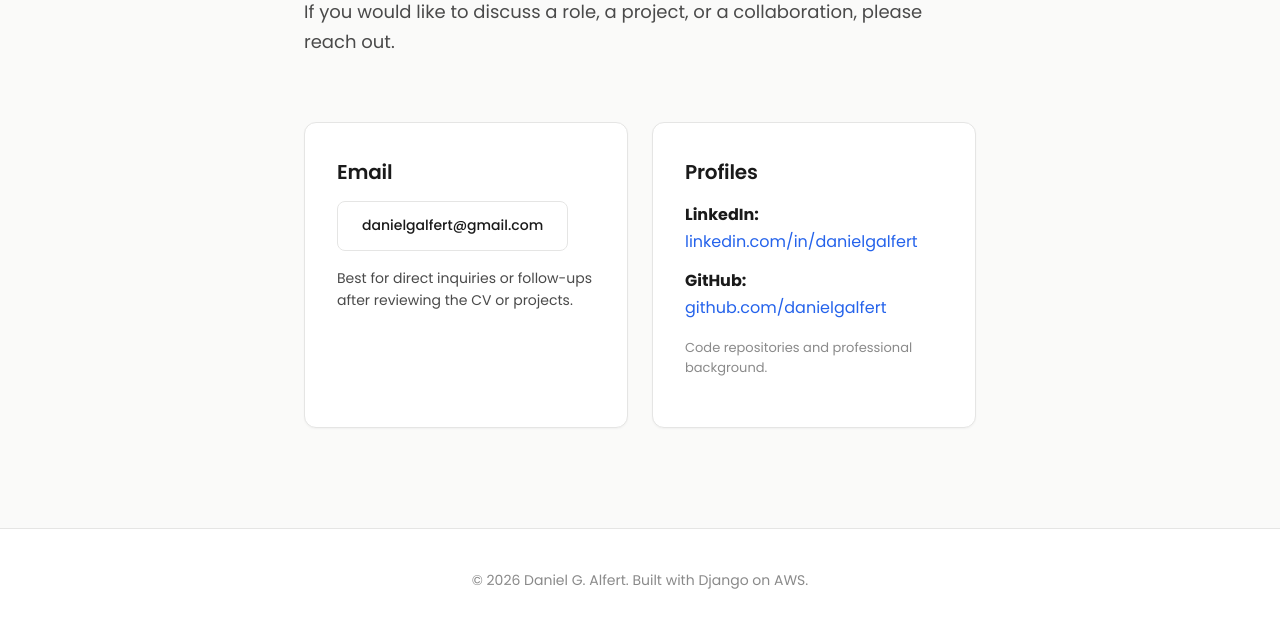
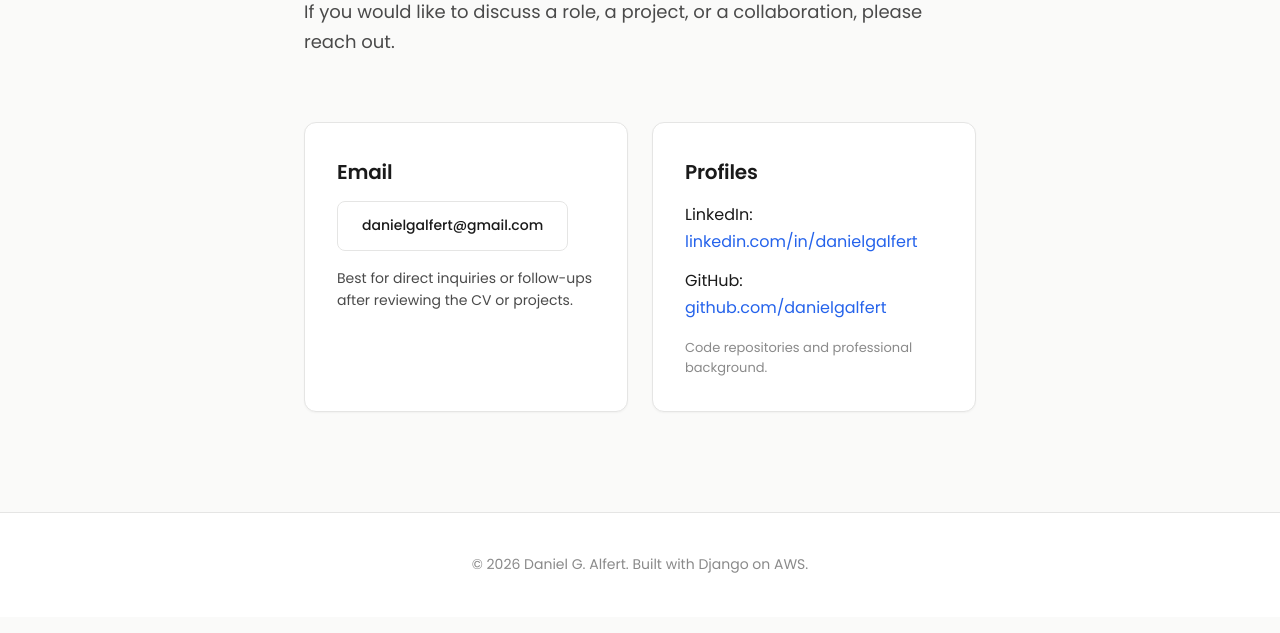
Before and after one commit to danielgalfert/personal-website, a Django app: page /contact/ in a window 1280 px wide. Shown: the part 274-907 px from the top of the page. After the commit the page ends 847 px from the top, so only its background shows below. Run offline with Django 5.2, Linux system fonts and the light colour scheme.

Commit message:
Add normalize

```diff
--- a/personal_site/static/css/app.css
+++ b/personal_site/static/css/app.css
@@ -1,3 +1,59 @@
+/* =========================================================
+   Eric Meyer's CSS Reset v2.0 | 20110126
+   License: none (public domain)
+   ========================================================= */
+
+html, body, div, span, applet, object, iframe,
+h1, h2, h3, h4, h5, h6, p, blockquote, pre,
+a, abbr, acronym, address, big, cite, code,
+del, dfn, em, img, ins, kbd, q, s, samp,
+small, strike, strong, sub, sup, tt, var,
+b, u, i, center,
+dl, dt, dd, ol, ul, li,
+fieldset, form, label, legend,
+table, caption, tbody, tfoot, thead, tr, th, td,
+article, aside, canvas, details, embed,
+figure, figcaption, footer, header, hgroup,
+menu, nav, output, ruby, section, summary,
+time, mark, audio, video {
+  margin: 0;
+  padding: 0;
+  border: 0;
+  font-size: 100%;
+  font: inherit;
+  vertical-align: baseline;
+}
+
+/* HTML5 display-role reset for older browsers */
+article, aside, details, figcaption, figure,
+footer, header, hgroup, menu, nav, section {
+  display: block;
+}
+
+body {
+  line-height: 1;
+  /* Reset will be overridden below */
+}
+
+ol, ul {
+  list-style: none;
+}
+
+blockquote, q {
+  quotes: none;
+}
+
+blockquote:before, blockquote:after,
+q:before, q:after {
+  content: '';
+  content: none;
+}
+
+table {
+  border-collapse: collapse;
+  border-spacing: 0;
+}
+
 /* =========================================================
    Minimal, Clean, Tech-Forward Design
    Light & Warm with Blue Accents
@@ -721,6 +777,7 @@ main {
   gap: 8px;
   font-size: 15px;
   line-height: 1.7;
+  list-style: disc;
 }
 
 .bullet-list.compact {
```
